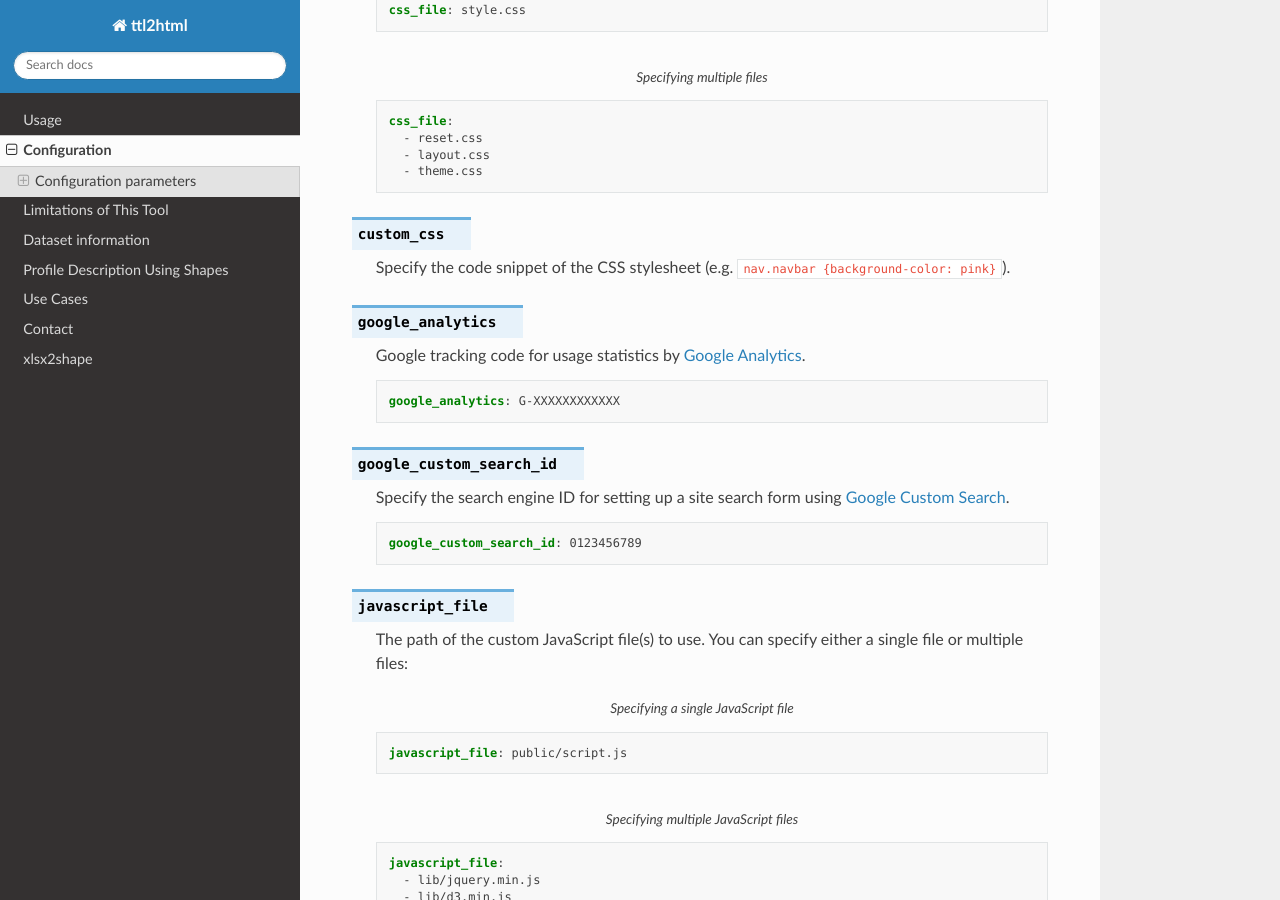
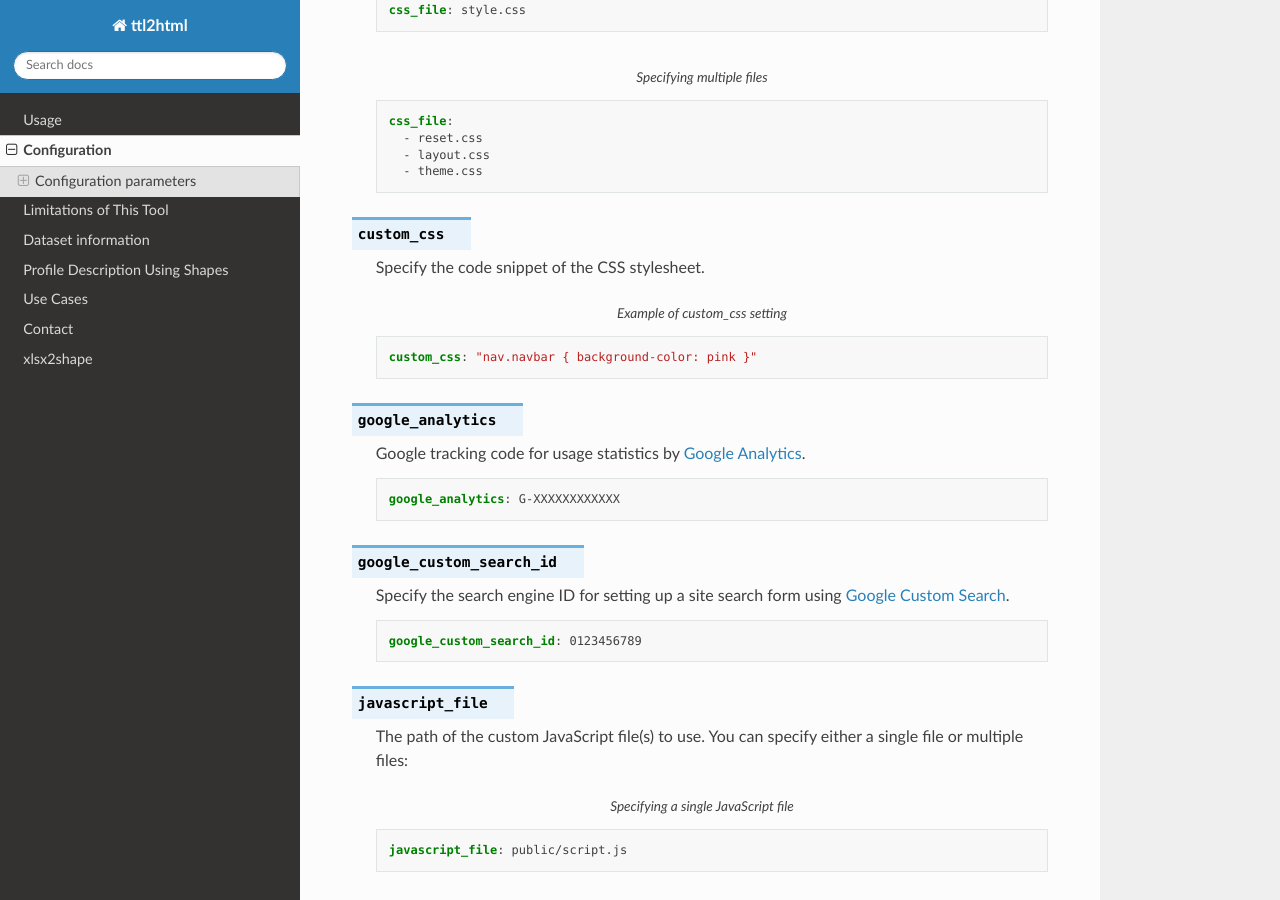
Before and after one commit to masao/ttl2html-doc, a Sphinx documentation site: the page built from docs/configuration.rst, in a window 1280 px wide and 900 px high, scrolled down 1974 px. Built offline with Sphinx 7.4.7 and the Read the Docs theme 3.1.0, drawn with Linux system fonts in a browser that asks for light colours.

Commit message:
change style for custom_css

```diff
--- a/docs/configuration.rst
+++ b/docs/configuration.rst
@@ -83,7 +83,12 @@ All configuration keys available are documeted as follows:
 
 .. confval:: custom_css
 
-  Specify the code snippet of the CSS stylesheet (e.g. ``nav.navbar {background-color: pink}``).
+  Specify the code snippet of the CSS stylesheet.
+
+  .. code-block:: YAML
+    :caption: Example of `custom_css` setting
+
+    custom_css: "nav.navbar { background-color: pink }"
 
 .. confval:: google_analytics
 
```
